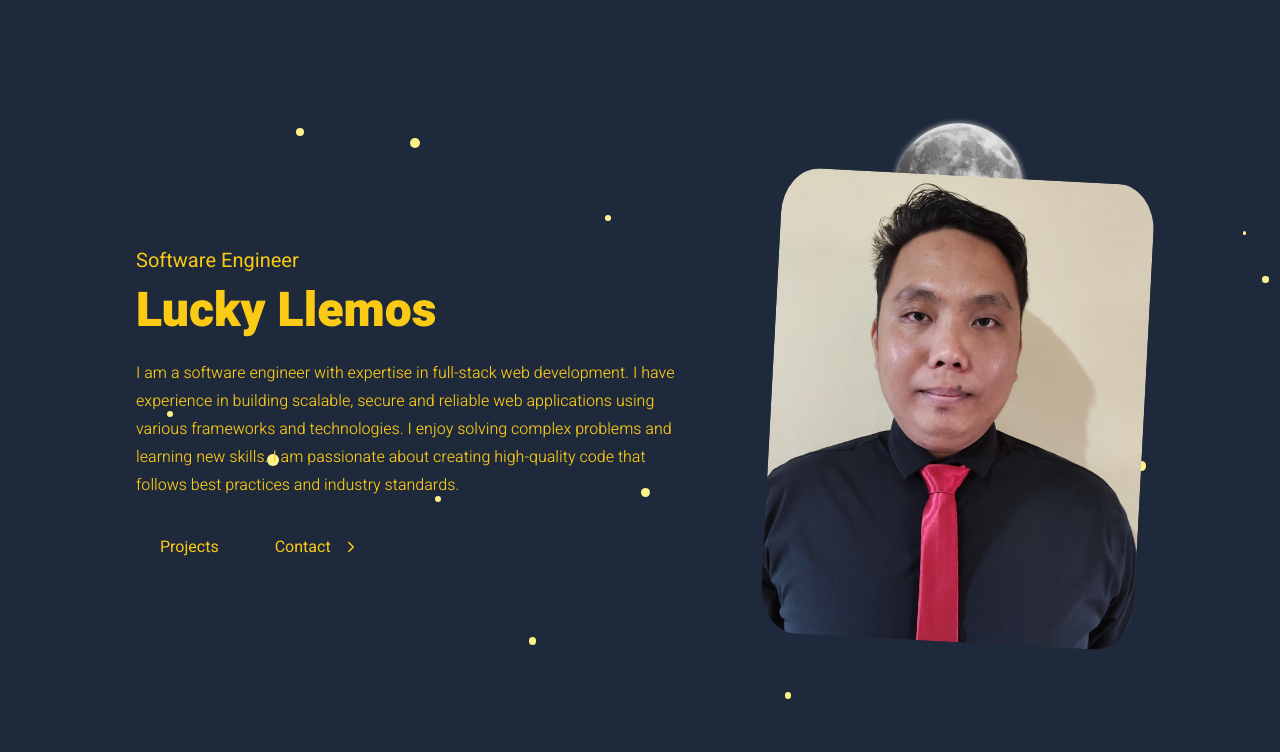
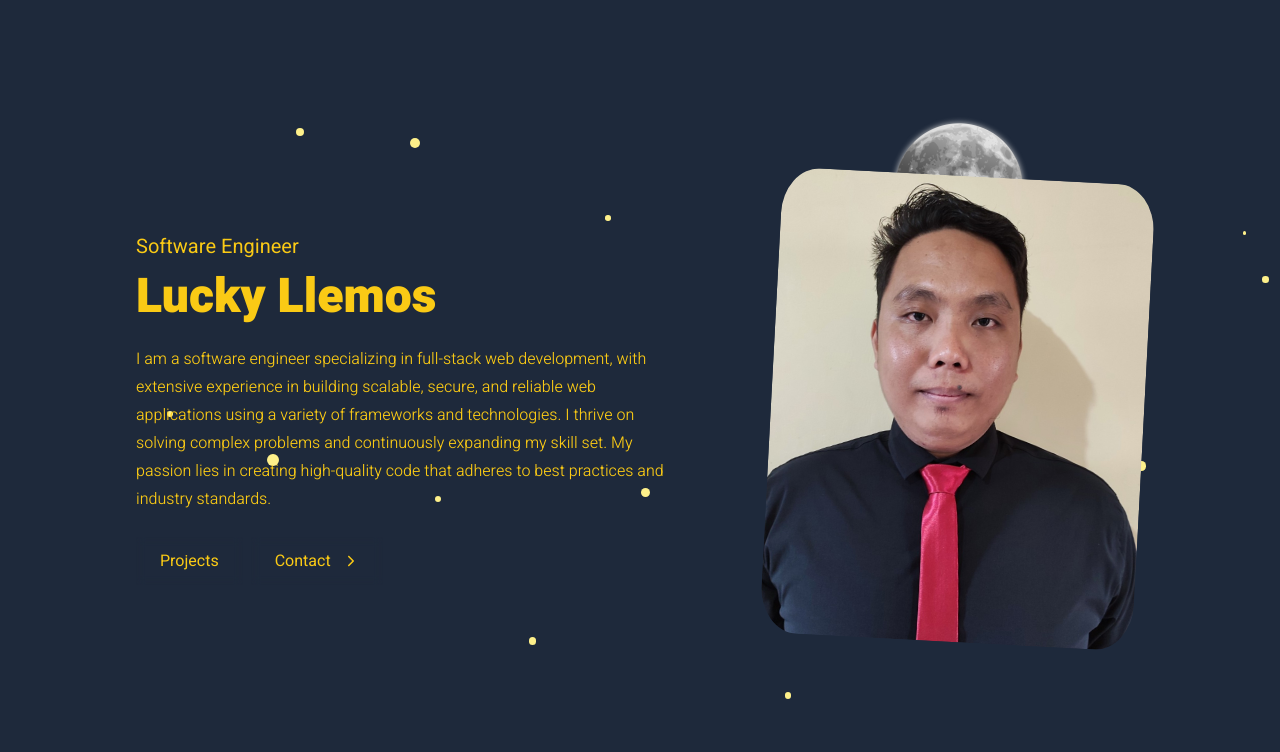
Before and after one commit to foxcyloxcy/lllemos_react_portfolio, a React (Vite) app: page / in a window 1280 px wide. Shown: the top 752 px of the page. Built offline with nearby package versions, Linux system fonts and the light colour scheme.

Commit message:
Update main.description

```diff
--- a/src/data/user_info.js
+++ b/src/data/user_info.js
@@ -1,7 +1,7 @@
 const info = {
     main: {
         name: "Lucky Llemos",
-        description: "I am a software engineer with expertise in full-stack web development. I have experience in building scalable, secure and reliable web applications using various frameworks and technologies. I enjoy solving complex problems and learning new skills. I am passionate about creating high-quality code that follows best practices and industry standards.",
+        description: "I am a software engineer specializing in full-stack web development, with extensive experience in building scalable, secure, and reliable web applications using a variety of frameworks and technologies. I thrive on solving complex problems and continuously expanding my skill set. My passion lies in creating high-quality code that adheres to best practices and industry standards.",
         role: "Software Engineer",
         photo: "/lllemos_react_portfolio/photo.jpg",
         email: "luckyllemos0909@gmail.com",
```
